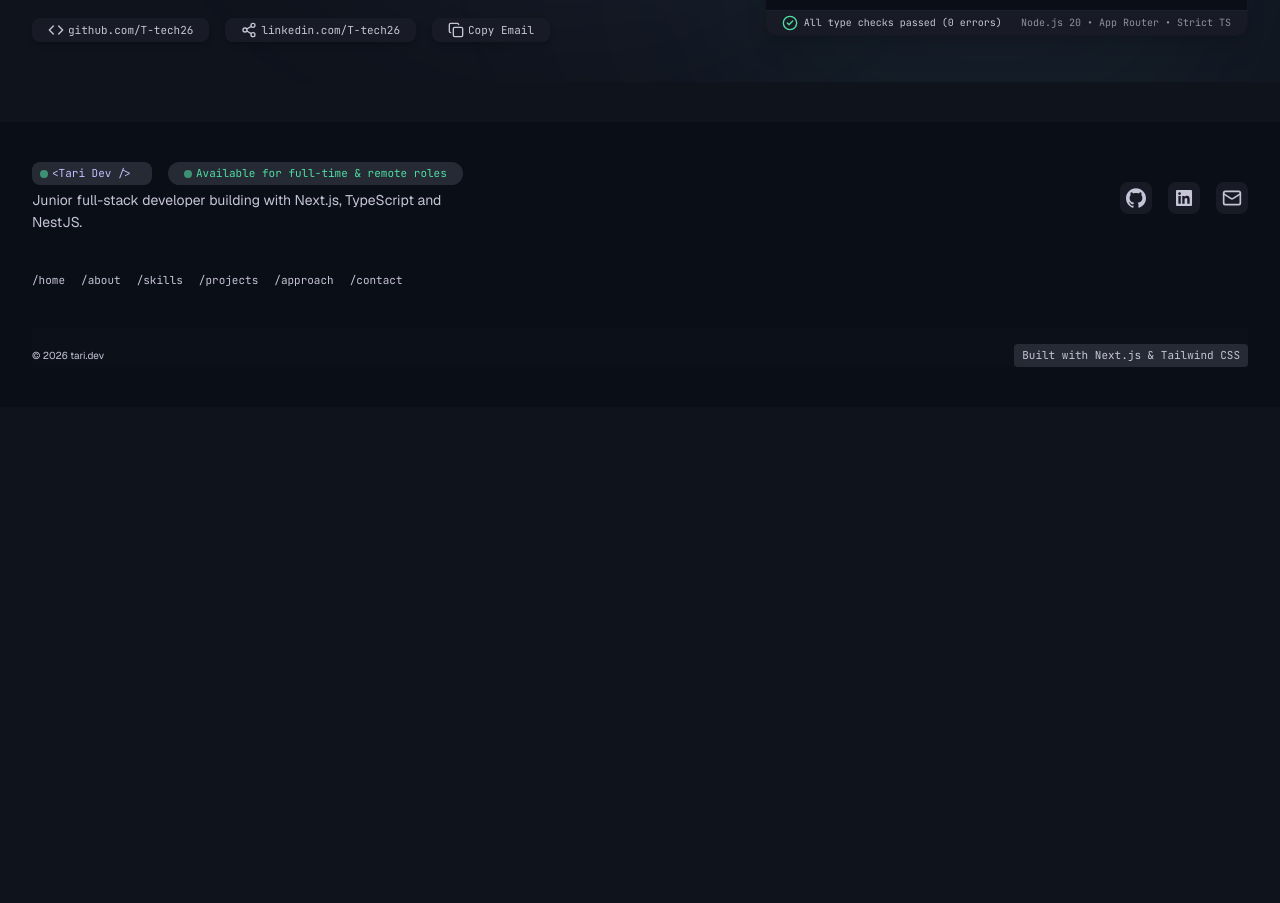
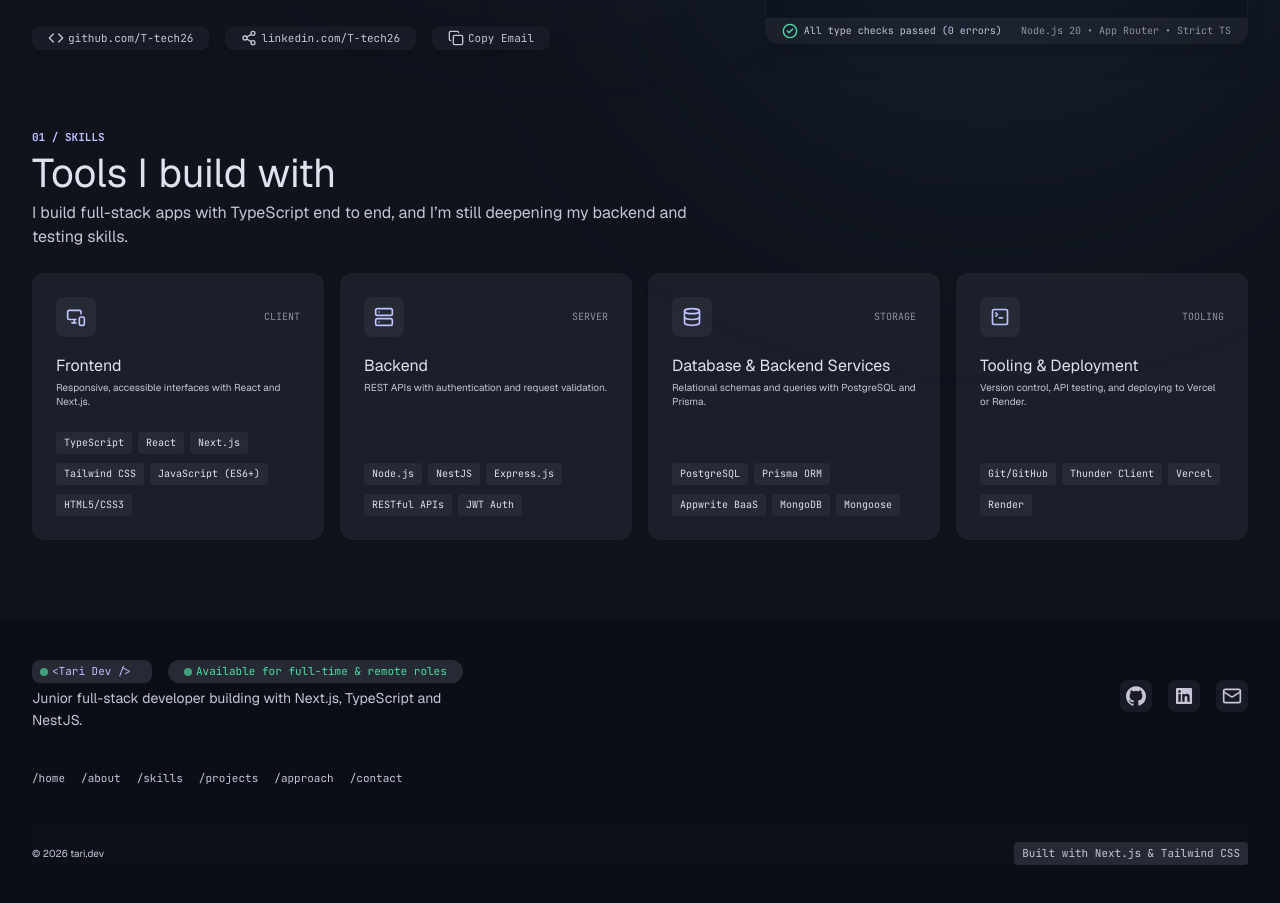
Before and after one commit to T-tech26/my-portfolio, a Next.js app: page / in a window 1280 px wide. Shown: the part 495-1398 px from the top of the page. Before the commit the page ends 902 px from the top, so only its background shows below. Built offline with nearby package versions, Linux system fonts and the light colour scheme.

Commit message:
feat: add skills section with typed data and accessible list markup

```diff
--- a/src/app/globals.css
+++ b/src/app/globals.css
@@ -66,7 +66,7 @@
 }
 
 @utility section {
-  @apply overflow-hidden w-full mx-auto max-w-7xl px-4 md:px-8
+  @apply overflow-hidden w-full mx-auto max-w-7xl px-4 md:px-8 py-10
 }
 
 html {
--- a/src/app/page.tsx
+++ b/src/app/page.tsx
@@ -1,15 +1,17 @@
 import Hero from "@/components/sections/Hero";
+import Skills from "@/components/sections/Skills";
 
 export default function Home() {
     return (
-      <main id="main" className="pt-16 flex-1 flex flex-col w-full">
-        <section className="relative section">
-          {/* Top Ambient Ambient Backdrops */}
-          <div className="absolute -top-32 left-1/4 size-125 bg-primary/10 rounded-full blur-[128px] pointer-events-none"></div>
-          <div className="absolute top-24 right-10 size-125 bg-secondary/10 rounded-full blur-[140px] pointer-events-none"></div>
+      <main id="main" className="relative pt-16 flex-1 flex flex-col w-full">
+        {/* Top Ambient Ambient Backdrops */}
+        <div className="absolute -top-32 left-1/4 size-125 bg-primary/10 rounded-full blur-[128px] pointer-events-none"></div>
+        <div className="absolute top-24 right-10 size-125 bg-secondary/10 rounded-full blur-[140px] pointer-events-none"></div>
 
-          <Hero />
-        </section>
+        <Hero />
+
+        {/* 2. TECHNICAL SKILLS GRID */}
+        <Skills />
       </main>
     );
 }
--- /dev/null
+++ b/src/components/layouts/SkillsCard.tsx
@@ -0,0 +1,34 @@
+import { Chip } from "../ui/chips";
+import { SkillGroup } from "../../types";
+
+const SkillsCard = ({ icon: Icon, tag, skill, description, stacks }: SkillGroup) => {
+    return (
+        <li className="p-6 rounded-xl bg-surface-container flex flex-col gap-4 shadow-sm hover:shadow-md transition-shadow">
+            <div className="flex items-center justify-between">
+                <div className="w-10 h-10 rounded-lg bg-surface-container-high flex items-center justify-center text-primary">
+                    <Icon className="size-5" aria-hidden="true" />
+                </div>
+                <span className="font-mono text-caption text-outline">{tag}</span>
+            </div>
+
+            <div>
+                <h3 className="text-body-lg text-on-surface">{skill}</h3>
+                <p className="text-caption text-on-surface-variant mt-0.5">{description}</p>
+            </div>
+
+            <ul className="flex flex-wrap gap-1.5 mt-auto pt-1">
+                {stacks.map(stack => (
+                    <li
+                        key={stack}
+                    >
+                        <Chip>
+                            {stack}
+                        </Chip>
+                    </li>
+                ))}
+            </ul>
+        </li>
+    );
+}
+
+export default SkillsCard
--- a/src/components/sections/Hero.tsx
+++ b/src/components/sections/Hero.tsx
@@ -9,7 +9,7 @@ import HeroRightSection from "../layouts/HeroRightSection"
 const Hero = () => {
 
     return (
-        <section className="relative pt-8 pb-10 flex flex-col gap-10">
+        <section className="section">
             <div className="grid grid-cols-1 lg:grid-cols-12 gap-10 items-center">
 
                 {/* Left: Headline & Actions */}
@@ -83,7 +83,6 @@ const Hero = () => {
                 {/* Right: Modern Code Editor Terminal Card */}
                 <HeroRightSection />
             </div>
-
         </section>
     )
 }
--- a/src/components/sections/Skills.tsx
+++ b/src/components/sections/Skills.tsx
@@ -0,0 +1,35 @@
+import { skills } from '@/data/skills';
+import SkillsCard from '../layouts/SkillsCard';
+
+const Skills = () => {
+    return (
+      <section className="flex flex-col gap-6 section" id="skills">
+        <div className="flex flex-col gap-1">
+          <span className="font-mono text-label text-primary font-bold uppercase">
+            01 / Skills
+          </span>
+
+          <h2 className="text-headline-xl text-on-surface">
+            Tools I build with
+          </h2>
+
+          <p className="text-body-md text-on-surface-variant max-w-2xl">
+            I build full-stack apps with TypeScript end to end, and I’m still
+            deepening my backend and testing skills.
+          </p>
+        </div>
+
+        <ul className="grid grid-cols-1 md:grid-cols-2 lg:grid-cols-4 gap-4">
+          {/* 1. Frontend Card */}
+          {skills.map((item) => (
+            <SkillsCard
+              key={item.skill}
+              {...item}
+            />
+          ))}
+        </ul>
+      </section>
+    );
+}
+
+export default Skills
--- a/src/components/ui/chips.tsx
+++ b/src/components/ui/chips.tsx
@@ -3,12 +3,14 @@ import { ComponentProps } from "react";
 
 type Variant = "badge" | "tags";
 
-const base = "inline-flex items-center gap-1 px-4 py-1 font-mono text-label w-fit";
+const base =
+  "inline-flex items-center gap-1 py-1 font-mono w-fit bg-surface-container-high";
+
 
 const variants: Record<Variant, string> = {
-    tags: "",
-    badge: "rounded-full bg-surface-container-high",
-}
+  tags: "rounded px-2 text-on-surface text-caption",
+  badge: "rounded-full text-label px-4",
+};
 
 export function chipStyles(variant: Variant = "tags", className?: string) {
     return cn(base, variants[variant], className);
--- a/src/data/skills.ts
+++ b/src/data/skills.ts
@@ -0,0 +1,47 @@
+import { SkillGroup } from "@/types";
+import { Database, MonitorSmartphone, Server, SquareTerminal } from "lucide-react";
+
+export const skills: SkillGroup[] = [
+  {
+    icon: MonitorSmartphone,
+    tag: "CLIENT",
+    skill: "Frontend",
+    description: "Responsive, accessible interfaces with React and Next.js.",
+    stacks: [
+      "TypeScript",
+      "React",
+      "Next.js",
+      "Tailwind CSS",
+      "JavaScript (ES6+)",
+      "HTML5/CSS3",
+    ],
+  },
+  {
+    icon: Server,
+    tag: "SERVER",
+    skill: "Backend",
+    description: "REST APIs with authentication and request validation.",
+    stacks: ["Node.js", "NestJS", "Express.js", "RESTful APIs", "JWT Auth"],
+  },
+  {
+    icon: Database,
+    tag: "STORAGE",
+    skill: "Database & Backend Services",
+    description: "Relational schemas and queries with PostgreSQL and Prisma.",
+    stacks: [
+        "PostgreSQL",
+        "Prisma ORM",
+        "Appwrite BaaS",
+        "MongoDB",
+        "Mongoose",
+    ],
+  },
+  {
+    icon: SquareTerminal,
+    tag: "TOOLING",
+    skill: "Tooling & Deployment",
+    description:
+      "Version control, API testing, and deploying to Vercel or Render.",
+    stacks: ["Git/GitHub", "Thunder Client", "Vercel", "Render"],
+  },
+];
```
Also changed, not shown: src/types/index.ts (+9 -0 lines).
